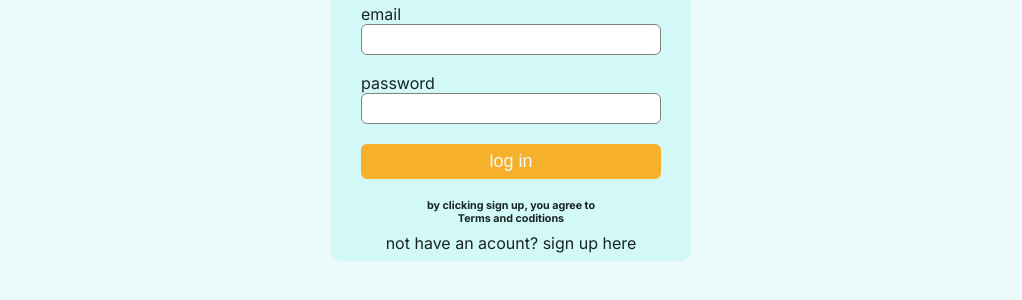
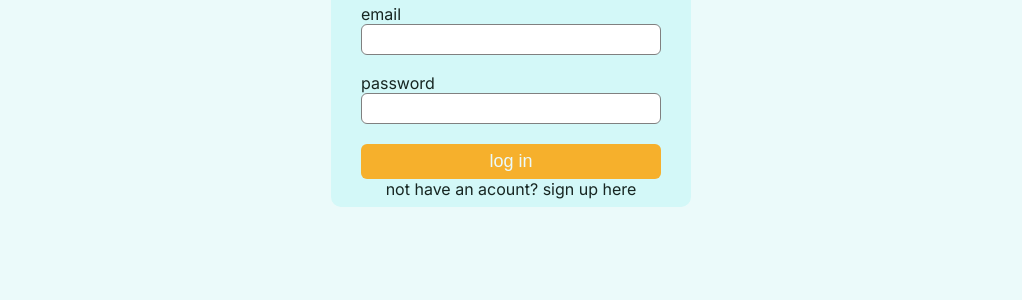
Before and after one commit to danielashjari/Web-design-midterm, a plain HTML site: page login.html in a window 1280 px wide. Shown: the part 242-542 px from the top of the page, without its empty margins (129-1151 px from the left). Drawn offline with Linux system fonts and the light colour scheme.

```diff
--- a/login.html
+++ b/login.html
@@ -44,7 +44,6 @@
 
                     <input type="button" value="log in" class="btn">
                 </form>
-                <h6 class="detail">by clicking sign up, you agree to <br> <a href="#">Terms and coditions</a></h6>
                 <p class="p-2">not have an acount? <a href="index.html">sign up here</a></p>
             </div>
 
```
